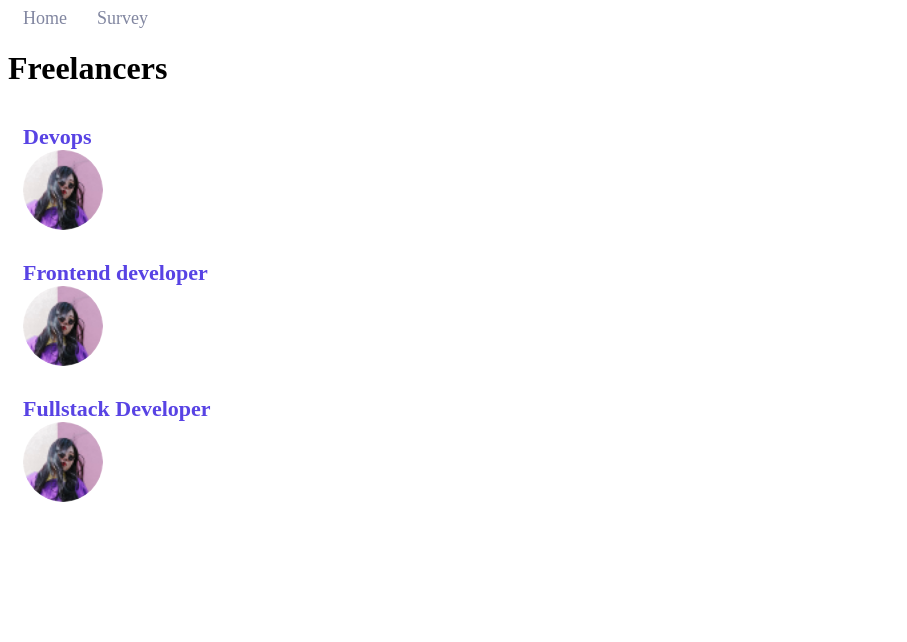
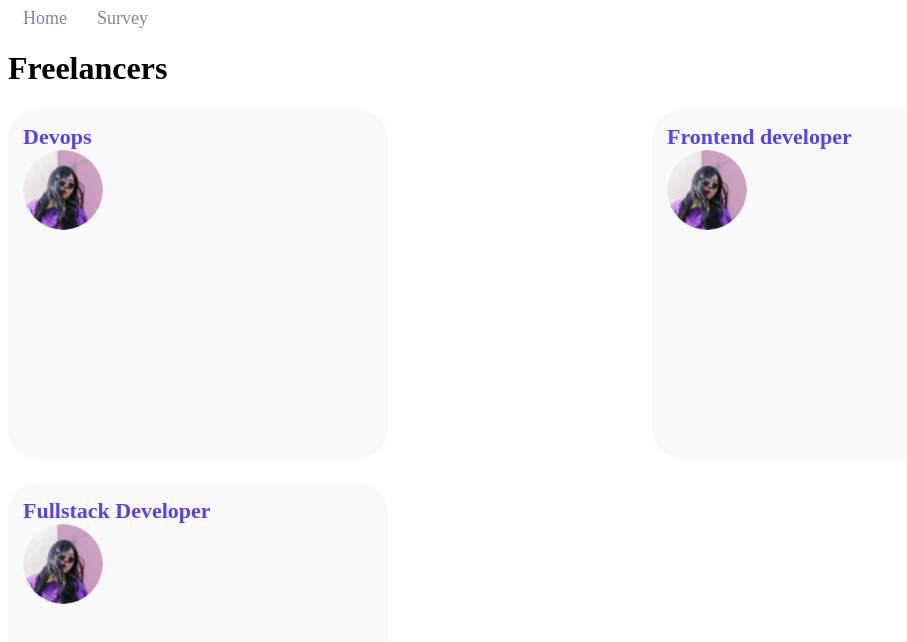
Before and after one commit to hollowayjenelle/shiny-agency, a React (Create React App) app: page /freelancers in a window 1280 px wide. Shown: the top 642 px of the page, without its empty margins (0-907 px from the left). Built offline with nearby package versions, Linux system fonts and the light colour scheme.

Commit message:
add styled components to Card and Freelancers

```diff
--- a/src/components/Card/index.jsx
+++ b/src/components/Card/index.jsx
@@ -2,9 +2,10 @@
 import PropTypes from 'prop-types'
 import DefaultPicture from '../../assets/lilyImg.png'
 import styled from 'styled-components'
+import colors from '../../utils/style/colors'
 
 const CardLabel = styled.span`
-  color: #5843e4;
+  color: ${colors.primary};
   font-size: 22px;
   font-weight: bold;
 `
@@ -15,13 +16,27 @@
   border-radius: 50%;
 `
 
+const CardWrapper = styled.div`
+  display: flex;
+  flex-direction: column;
+  padding: 15px;
+  background-color: ${colors.backgroundLight};
+  border-radius: 30px;
+  width: 350px;
+  transition: 200ms;
+  &:hover {
+    cursor: pointer;
+    box-shadow: 2px 2px 10px #e2e3e9;
+  }
+`
+
 const Card = ({ label, title, picture }) => {
   return (
-    <div style={{ display: 'flex', flexDirection: 'column', padding: 15 }}>
+    <CardWrapper>
       <CardLabel>{label}</CardLabel>
-      <CardImage src={picture} alt="frelancer"/>
+      <CardImage src={picture} alt="frelancer" />
       <span>{title}</span>
-    </div>
+    </CardWrapper>
   )
 }
 
--- a/src/pages/Freelancers/index.jsx
+++ b/src/pages/Freelancers/index.jsx
@@ -1,8 +1,8 @@
 import React from 'react'
+import styled from 'styled-components'
 import DefaultPicture from '../../assets/lilyImg.png'
 import Card from '../../components/Card'
 
-const Freelancers = () => {
 const freelancerProfiles = [
   {
     name: 'Jane Doe',
@@ -21,18 +21,28 @@
   },
 ]
 
-  const allFreelancers = freelancerProfiles.map(profile => {
-    return <Card
+const CardsContainer = styled.div`
+  display: grid;
+  gap: 24px;
+  grid-template-rows: 350px 350px;
+  grid-template-columns: repeat(2, 1fr);
+`
+
+const Freelancers = () => {
+  const allFreelancers = freelancerProfiles.map((profile) => {
+    return (
+      <Card
         key={profile.name}
         label={profile.jobTitle}
         picture={profile.picture}
         name={profile.name}
       />
+    )
   })
   return (
     <div>
       <h1>Freelancers</h1>
-      {allFreelancers}
+      <CardsContainer>{allFreelancers}</CardsContainer>
     </div>
   )
 }
```
Lines whose indentation alone changed are shown as unchanged.
